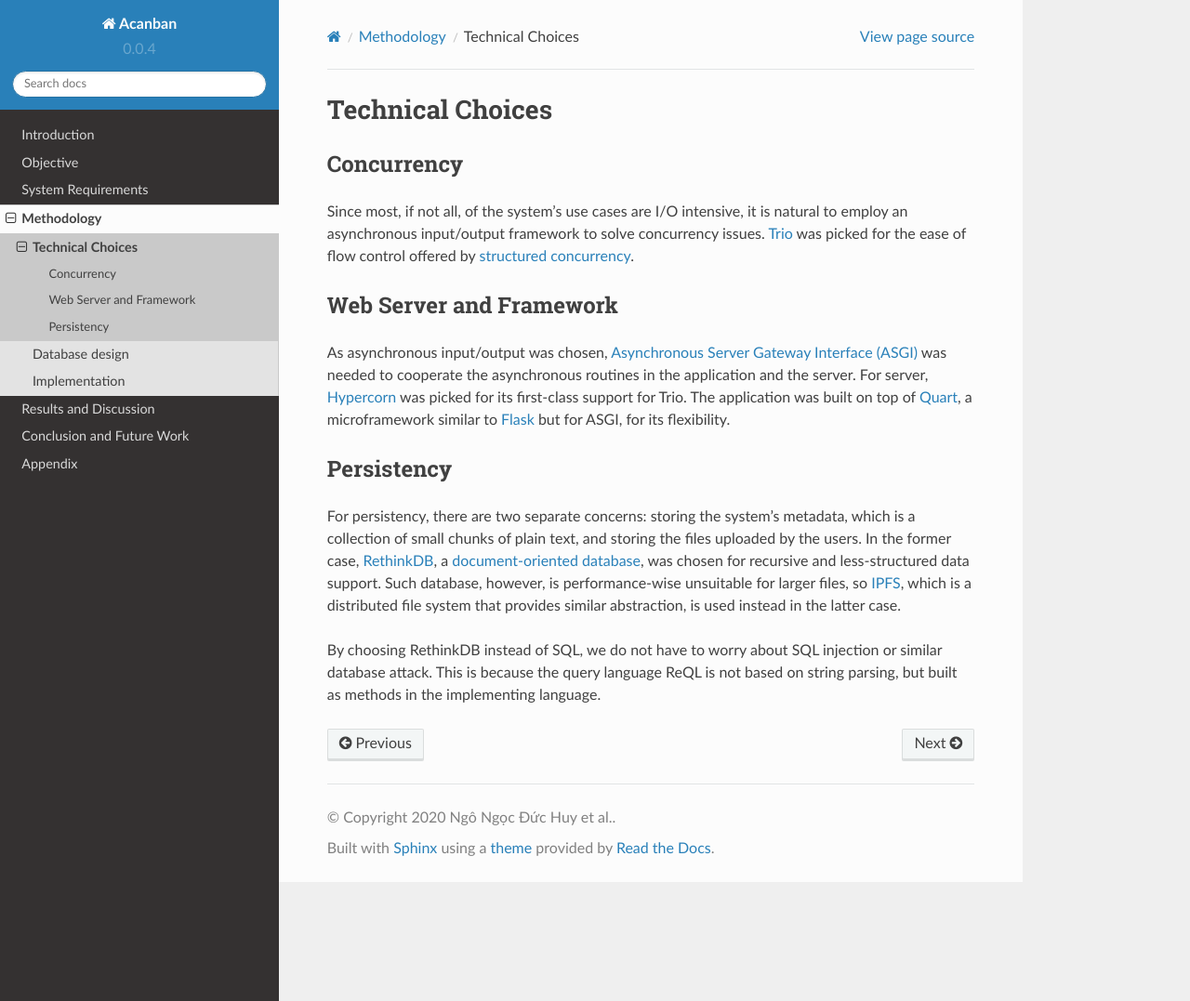
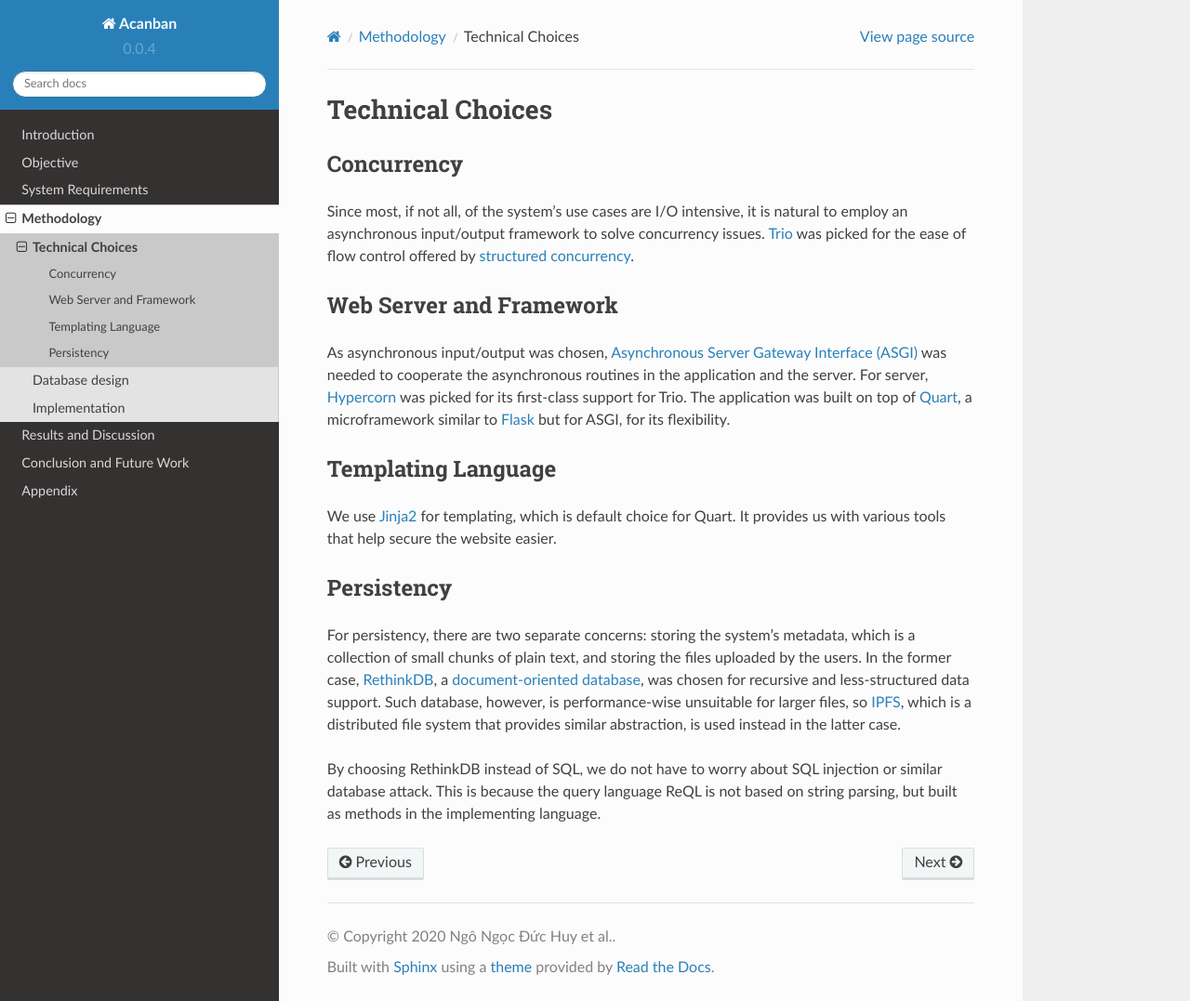
Before and after one commit to Huy-Ngo/acanban, a Sphinx documentation site: the page built from docs/source/meth/choices.rst, in a window 1280 px wide and 1077 px high. Shown: the whole window at 93% size. Built offline with Sphinx 7.4.7 and the Read the Docs theme 2.0.0, drawn with Linux system fonts in a browser that asks for light colours; pages that are not in the unit, such as notebooks, are missing from menus; the version number is read from the project's files by our own code.

Commit message:
Add Jinja to tools used

```diff
--- a/docs/source/meth/choices.rst
+++ b/docs/source/meth/choices.rst
@@ -17,6 +17,12 @@ As asynchronous input/output was chosen, `Asynchronous Server Gateway Interface
 and the server.  For server, Hypercorn_ was picked for its first-class support
 for Trio.  The application was built on top of Quart_, a microframework
 similar to Flask_ but for ASGI, for its flexibility.
+
+Templating Language
+-------------------
+
+We use Jinja2_ for templating, which is default choice for Quart.
+It provides us with various tools that help secure the website easier.
 
 Persistency
 -----------
@@ -45,3 +51,4 @@ but built as methods in the implementing language.
 .. _Flask: https://flask.palletsprojects.com
 .. _document-oriented database:
    https://en.wikipedia.org/wiki/Document-oriented_database
+.. _Jinja2: https://jinja.palletsprojects.com/en/2.11.x/templates
```
